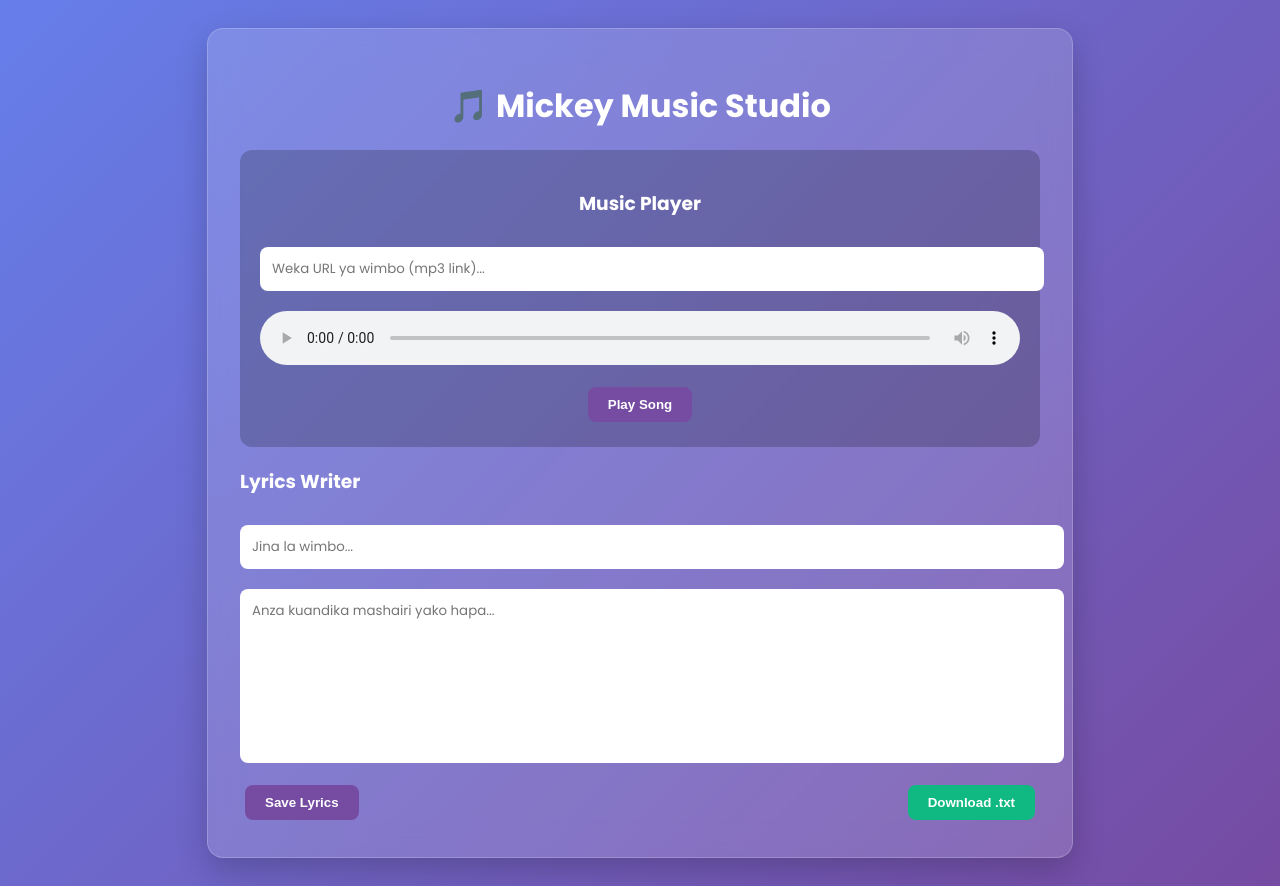
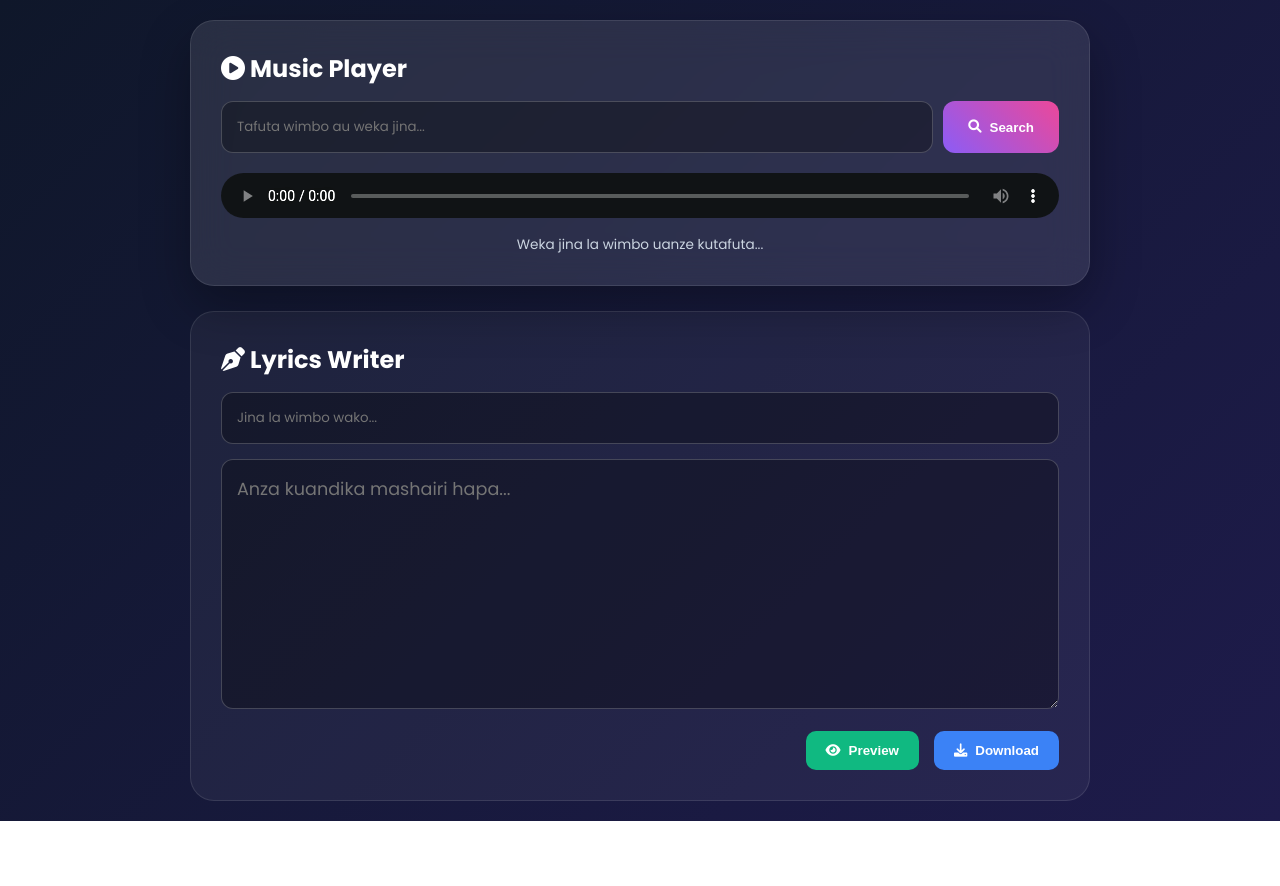
Before and after one commit to Mickeydeveloper/water-billing, a website: page login.html in a window 1280 px wide. After the commit the page ends 821 px from the top, so only its background shows below. Drawn offline with Linux system fonts and the light colour scheme.

Commit message:
Update login.html

```diff
--- a/login.html
+++ b/login.html
@@ -3,171 +3,233 @@
 <head>
   <meta charset="UTF-8">
   <meta name="viewport" content="width=device-width, initial-scale=1.0">
-  <title>Mickey Music Writer & Player</title>
+  <title>Mickey Studio - Search & Write</title>
   <link rel="stylesheet" href="https://fonts.googleapis.com/css2?family=Poppins:wght@300;400;600;700&display=swap">
+  <link rel="stylesheet" href="https://cdnjs.cloudflare.com/ajax/libs/font-awesome/6.0.0/css/all.min.css">
 
   <style>
     :root {
-      --primary-color: #764ba2;
-      --secondary-color: #667eea;
-      --background-dark: #0f172a;
+      --primary: #8b5cf6;
+      --secondary: #ec4899;
       --glass: rgba(255, 255, 255, 0.1);
-      --border-radius: 16px;
+      --glass-dark: rgba(0, 0, 0, 0.3);
     }
+
+    * { box-sizing: border-box; margin: 0; padding: 0; }
 
     body {
       font-family: 'Poppins', sans-serif;
-      background: linear-gradient(135deg, #667eea 0%, #764ba2 100%);
+      background: linear-gradient(135deg, #0f172a 0%, #1e1b4b 100%);
       color: white;
       min-height: 100vh;
       display: flex;
       justify-content: center;
-      align-items: center;
       padding: 20px;
     }
 
-    .app-container {
-      background: rgba(255, 255, 255, 0.15);
-      backdrop-filter: blur(15px);
-      padding: 2rem;
-      border-radius: var(--border-radius);
-      box-shadow: 0 12px 32px rgba(0, 0, 0, 0.2);
+    .container {
       width: 100%;
-      max-width: 800px;
-      border: 1px solid rgba(255, 255, 255, 0.2);
+      max-width: 900px;
+      animation: fadeIn 0.8s ease-in;
     }
 
-    h1 { text-align: center; margin-bottom: 20px; font-weight: 700; }
+    @keyframes fadeIn { from { opacity: 0; transform: translateY(20px); } to { opacity: 1; transform: translateY(0); } }
 
-    /* SEHEMU YA KICHEZA MUZIKI */
-    .player-section {
-      background: rgba(0, 0, 0, 0.2);
-      padding: 20px;
+    /* MODERN PLAYER STYLE */
+    .player-card {
+      background: var(--glass);
+      backdrop-filter: blur(20px);
+      border: 1px solid rgba(255,255,255,0.1);
+      border-radius: 24px;
+      padding: 30px;
+      margin-bottom: 25px;
+      box-shadow: 0 20px 50px rgba(0,0,0,0.3);
+    }
+
+    .search-box {
+      display: flex;
+      gap: 10px;
+      margin-bottom: 20px;
+    }
+
+    input, textarea {
+      background: var(--glass-dark);
+      border: 1px solid rgba(255,255,255,0.2);
       border-radius: 12px;
-      margin-bottom: 20px;
+      padding: 15px;
+      color: white;
+      font-family: inherit;
+      width: 100%;
+      transition: 0.3s;
+    }
+
+    input:focus { border-color: var(--primary); outline: none; background: rgba(0,0,0,0.5); }
+
+    .btn-search {
+      background: linear-gradient(45deg, var(--primary), var(--secondary));
+      border: none;
+      border-radius: 12px;
+      padding: 0 25px;
+      color: white;
+      cursor: pointer;
+      font-weight: 600;
+      display: flex;
+      align-items: center;
+      gap: 8px;
+    }
+
+    /* AUDIO CONTROLS CUSTOM */
+    .audio-wrapper {
+      margin-top: 20px;
       text-align: center;
     }
 
-    input[type="text"], textarea {
+    audio {
       width: 100%;
-      padding: 12px;
-      margin: 10px 0;
-      border-radius: 8px;
-      border: none;
-      outline: none;
-      font-family: inherit;
+      height: 45px;
+      filter: invert(100%) hue-rotate(180deg) brightness(1.5); /* Inafanya audio player iwe nyeupe/purple */
     }
 
-    textarea { height: 150px; resize: none; }
+    /* LYRICS WRITER */
+    .writer-card {
+      background: rgba(255, 255, 255, 0.05);
+      border-radius: 24px;
+      padding: 30px;
+      border: 1px solid rgba(255,255,255,0.1);
+    }
 
-    .btn {
-      background: var(--primary-color);
-      color: white;
+    textarea { height: 250px; line-height: 1.6; font-size: 1.1rem; }
+
+    .action-btns {
+      display: flex;
+      justify-content: flex-end;
+      gap: 15px;
+      margin-top: 15px;
+    }
+
+    .btn-icon {
+      padding: 12px 20px;
+      border-radius: 10px;
       border: none;
-      padding: 10px 20px;
-      border-radius: 8px;
       cursor: pointer;
       font-weight: 600;
+      display: flex;
+      align-items: center;
+      gap: 8px;
       transition: 0.3s;
-      margin: 5px;
     }
 
-    .btn:hover { opacity: 0.9; transform: translateY(-2px); }
+    .save { background: #10b981; color: white; }
+    .download { background: #3b82f6; color: white; }
+    .btn-icon:hover { transform: scale(1.05); opacity: 0.9; }
 
-    audio { width: 100%; margin-top: 10px; border-radius: 8px; }
+    .status-msg { font-size: 0.85rem; margin-top: 10px; color: #cbd5e1; }
 
-    .lyrics-view {
-      background: white;
-      color: #333;
-      padding: 15px;
-      border-radius: 8px;
-      margin-top: 10px;
-      white-space: pre-wrap;
-      max-height: 200px;
-      overflow-y: auto;
-      display: none;
-    }
   </style>
 </head>
 <body>
 
-  <div class="app-container">
-    <h1>🎵 Mickey Music Studio</h1>
+<div class="container">
 
-    <div class="player-section">
-      <h3>Music Player</h3>
-      <input type="text" id="songUrl" placeholder="Weka URL ya wimbo (mp3 link)...">
-      <audio id="audioPlayer" controls>
-        <source src="" type="audio/mpeg">
-        Your browser does not support the audio element.
+  <div class="player-card">
+    <h2 style="margin-bottom: 15px;"><i class="fas fa-play-circle"></i> Music Player</h2>
+    <div class="search-box">
+      <input type="text" id="songQuery" placeholder="Tafuta wimbo au weka jina...">
+      <button class="btn-search" onclick="searchSong()">
+        <i class="fas fa-search" id="searchIcon"></i> Search
+      </button>
+    </div>
+
+    <div id="songInfo" style="display: none; margin-bottom: 10px;">
+      <p id="playingTitle" style="font-weight: 600; color: var(--secondary);"></p>
+    </div>
+
+    <div class="audio-wrapper">
+      <audio id="mainAudio" controls>
+        <source id="audioSource" src="" type="audio/mpeg">
       </audio>
-      <div style="margin-top: 10px;">
-        <button class="btn" onclick="playSong()">Play Song</button>
+      <div id="loader" class="status-msg">Weka jina la wimbo uanze kutafuta...</div>
     </div>
   </div>
 
-    <div class="writer-section">
-      <h3>Lyrics Writer</h3>
-      <input type="text" id="songTitle" placeholder="Jina la wimbo...">
-      <textarea id="lyricsInput" placeholder="Anza kuandika mashairi yako hapa..."></textarea>
+  <div class="writer-card">
+    <h2 style="margin-bottom: 15px;"><i class="fas fa-pen-nib"></i> Lyrics Writer</h2>
+    <input type="text" id="lyricsTitle" placeholder="Jina la wimbo wako..." style="margin-bottom: 15px;">
+    <textarea id="lyricsArea" placeholder="Anza kuandika mashairi hapa..."></textarea>
 
-      <div style="display: flex; justify-content: space-between;">
-        <button class="btn" onclick="saveLyrics()">Save Lyrics</button>
-        <button class="btn" style="background: #10b981;" onclick="downloadLyrics()">Download .txt</button>
+    <div class="action-btns">
+      <button class="btn-icon save" onclick="saveToScreen()"><i class="fas fa-eye"></i> Preview</button>
+      <button class="btn-icon download" onclick="downloadFile()"><i class="fas fa-download"></i> Download</button>
     </div>
   </div>
 
-    <div id="lyricsDisplay" class="lyrics-view"></div>
 </div>
 
 <script>
-    // 1. Kazi ya kucheza wimbo
-    function playSong() {
-      const url = document.getElementById('songUrl').value;
-      const player = document.getElementById('audioPlayer');
+  // MPANGILIO WA API (Unganisha na Backend yako hapa)
+  const API_URL = "https://api-aswin-sparky.koyeb.app/api/downloader/song?search=";
 
-      if(url) {
-        player.src = url;
-        player.play();
+  async function searchSong() {
+    const query = document.getElementById('songQuery').value;
+    const loader = document.getElementById('loader');
+    const searchIcon = document.getElementById('searchIcon');
+    const audio = document.getElementById('mainAudio');
+    const source = document.getElementById('audioSource');
+
+    if (!query) {
+      alert("Andika jina la wimbo kwanza!");
+      return;
+    }
+
+    // Onyesha inatafuta
+    loader.innerHTML = "🔎 Inatafuta... Tafadhali subiria...";
+    searchIcon.className = "fas fa-spinner fa-spin";
+
+    try {
+      // Kutuma ombi kwenye API (Tunatumia link ya mfano uliotoa)
+      const response = await fetch(`${API_URL}${encodeURIComponent(query)}`);
+      const result = await response.json();
+
+      // Angalia kama data imepatikana kulingana na muundo wa API yako
+      const downloadUrl = result.data?.url || result.url;
+      const title = result.data?.title || query;
+
+      if (downloadUrl) {
+        source.src = downloadUrl;
+        audio.load();
+        audio.play();
+
+        document.getElementById('songInfo').style.display = "block";
+        document.getElementById('playingTitle').innerText = "Now Playing: " + title;
+        loader.innerHTML = "✅ Wimbo umepatikana na unacheza!";
       } else {
-        alert("Tafadhali weka link ya wimbo!");
+        loader.innerHTML = "❌ Wimbo haujapatikana. Jaribu mwingine.";
+      }
+    } catch (error) {
+      console.error(error);
+      loader.innerHTML = "❌ Hitilafu imetokea kwenye mawasiliano na Seva.";
+    } finally {
+      searchIcon.className = "fas fa-search";
     }
   }
 
-    // 2. Kazi ya kuhifadhi maneno (ndani ya browser)
-    function saveLyrics() {
-      const title = document.getElementById('songTitle').value;
-      const content = document.getElementById('lyricsInput').value;
-      const display = document.getElementById('lyricsDisplay');
+  // Sehemu ya Lyrics
+  function downloadFile() {
+    const text = document.getElementById('lyricsArea').value;
+    const title = document.getElementById('lyricsTitle').value || "wimbo_wangu";
+    if(!text) return alert("Andika mashairi kwanza!");
 
-      if(!title || !content) {
-        alert("Jaza kichwa cha habari na maneno!");
-        return;
+    const blob = new Blob([text], { type: 'text/plain' });
+    const anchor = document.createElement('a');
+    anchor.download = `${title}.txt`;
+    anchor.href = window.URL.createObjectURL(blob);
+    anchor.click();
   }
 
-      display.style.display = "block";
-      display.innerText = `WIMBO: ${title}\n\n${content}`;
-      alert("Yamehifadhiwa kwenye kioo!");
-    }
-
-    // 3. Kazi ya Kudownload kama file
-    function downloadLyrics() {
-      const title = document.getElementById('songTitle').value || "wimbo";
-      const content = document.getElementById('lyricsInput').value;
-
-      if(!content) {
-        alert("Andika kitu kabla ya kudownload!");
-        return;
-      }
-
-      const element = document.createElement('a');
-      const file = new Blob([content], {type: 'text/plain'});
-      element.href = URL.createObjectURL(file);
-      element.download = `${title}.txt`;
-      document.body.appendChild(element);
-      element.click();
-      document.body.removeChild(element);
+  function saveToScreen() {
+      alert("Mabadiliko yamehifadhiwa kwenye kioo!");
   }
 </script>
+
 </body>
 </html>
```
Lines whose indentation alone changed are shown as unchanged.
